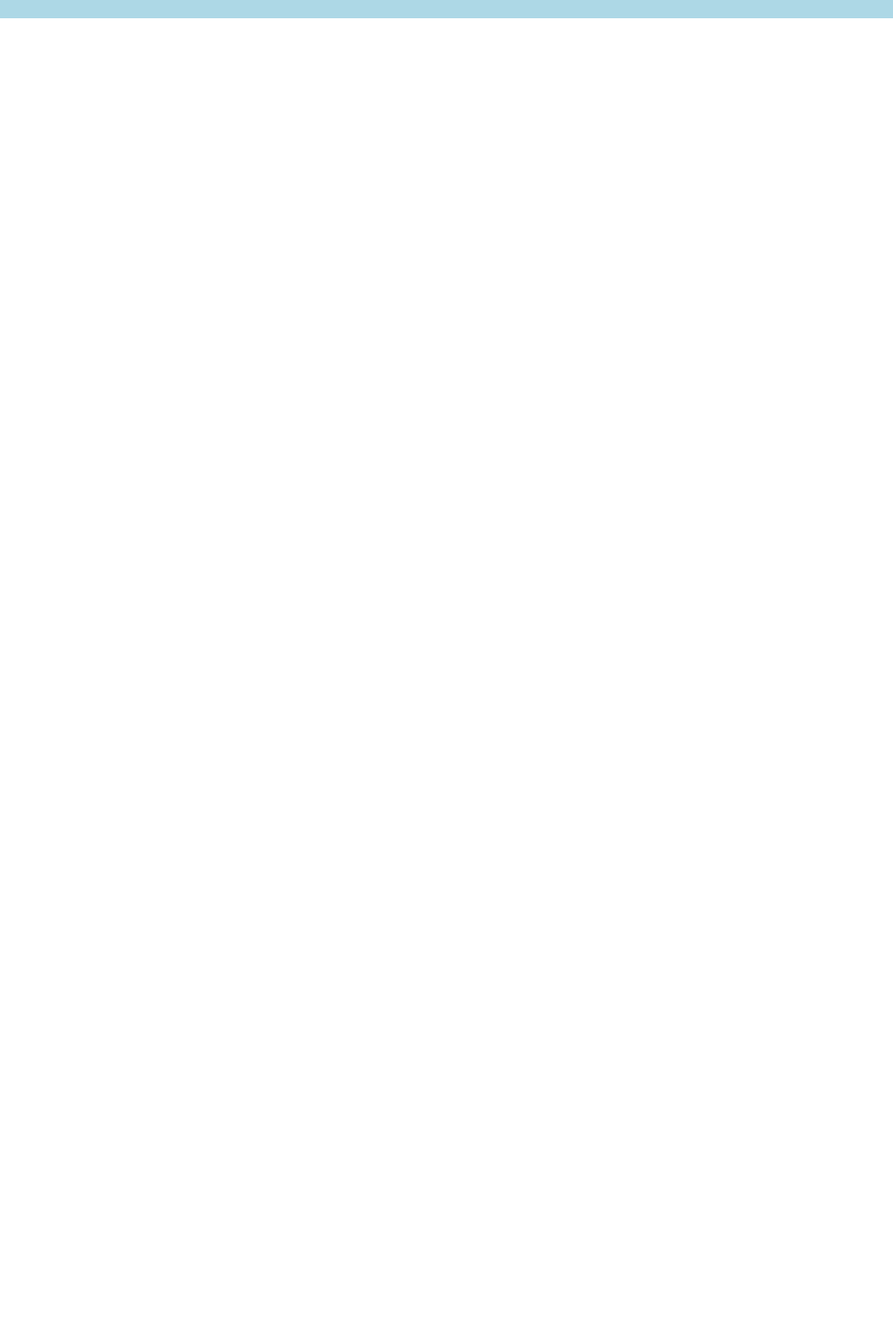
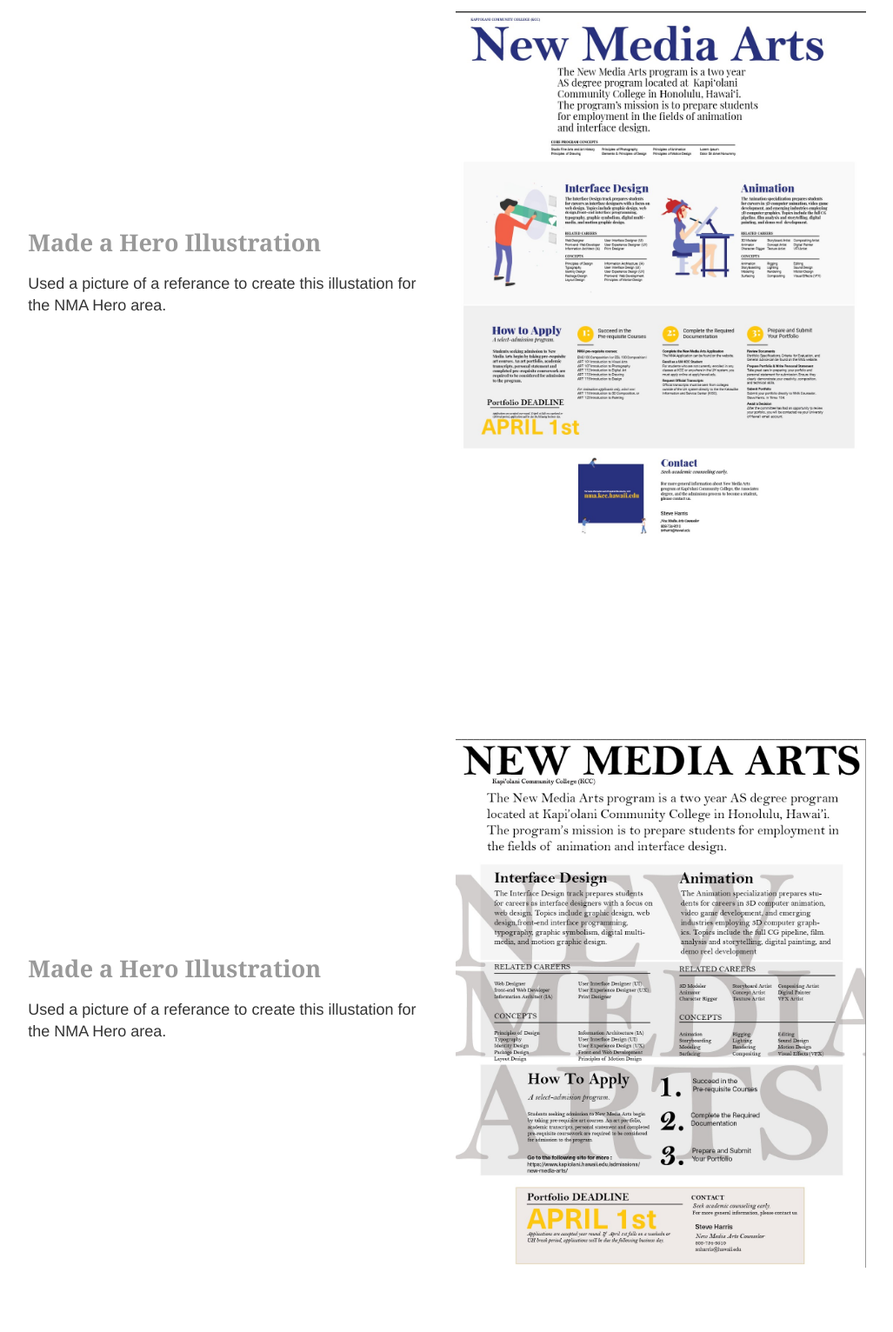
Before and after one commit to mbagolor/intern_portfolio-, a plain HTML site: page index.html in a window 1280 px wide. Shown: the part 6417-7949 px from the top of the page at 87% size, without its empty margins (126-1153 px from the left). Before the commit the page ends 6438 px from the top, so only its background shows below. Drawn offline with nearby package versions, Linux system fonts and the light colour scheme; a web font is replaced by a local one.

Commit message:
added img

```diff
--- a/css/style.css
+++ b/css/style.css
@@ -335,7 +335,7 @@
     top: 0;
     right: 0;
     width: 100%;
-    /* height: 100vh; */
+    height: 100vh;
     display: flex;
     flex-direction: column;
     align-items: center;
--- a/index.html
+++ b/index.html
@@ -121,6 +121,7 @@
                 </div>
             </section>
 
+
             <section id="section03" class="animate-on-scroll">
                 <div class="container">
 
@@ -138,6 +139,7 @@
                 </div>
             </section>
 
+
             <section id="section03" class="animate-on-scroll">
                 <div class="container">
 
@@ -150,6 +152,40 @@
                         <div class="one-half">
                             <h3>Word Press </h3>
                             <p>Desiding on what type of color scheme and typography for New Media Art Website</p>
+                        </div>
+                    </div>
+                </div>
+            </section>
+
+
+            <section id="section02" class="animate-on-scroll">
+                <div class="container">
+                    <div class="row swapped">
+                        <div class="one-half">
+                            <a href="img/FirstBro.jpg" data-fancybox="nma">
+                                <img src="img/FirstBro.jpg" alt="nma" class="animate-scale-in" />
+                            </a>
+                        </div>
+                        <div class="one-half animate-drop-in-with-delay">
+                            <h3> Made a Hero Illustration </h3>
+                            <p>Used a picture of a referance to create this illustation for the NMA Hero area.</p>
+                        </div>
+                    </div>
+                </div>
+            </section>
+
+
+            <section id="section02" class="animate-on-scroll">
+                <div class="container">
+                    <div class="row swapped">
+                        <div class="one-half">
+                            <a href="img/Brochure.jpg" data-fancybox="nma">
+                                <img src="img/Brochure.jpg" alt="nma" class="animate-scale-in" />
+                            </a>
+                        </div>
+                        <div class="one-half animate-drop-in-with-delay">
+                            <h3> Made a Hero Illustration </h3>
+                            <p>Used a picture of a referance to create this illustation for the NMA Hero area.</p>
                         </div>
                     </div>
                 </div>
```
Also changed, not shown: img/Brochure.jpg (added), img/FirstBro.jpg (added).
